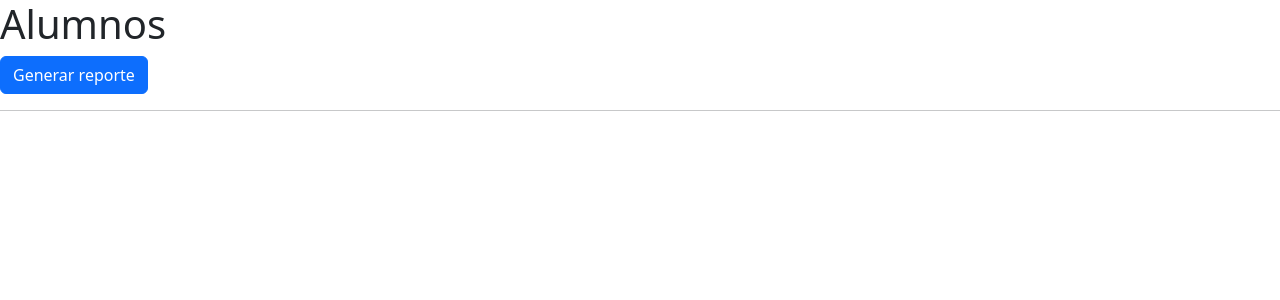
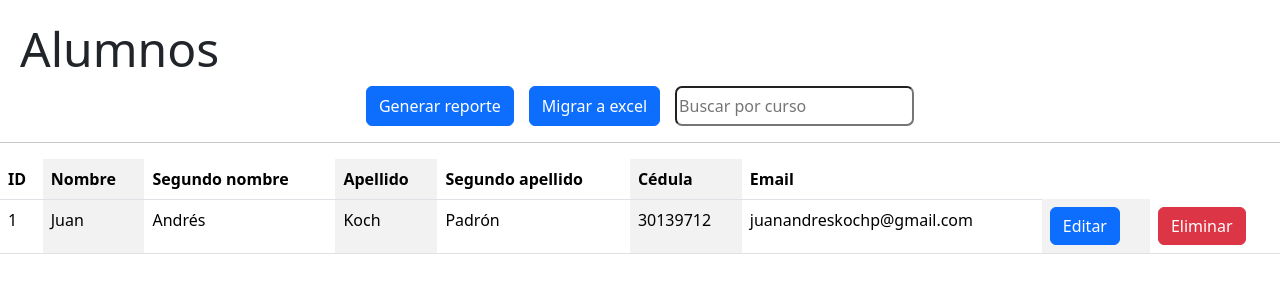
Before and after one commit to KochP1/CadiSoft, a Flask app: page /alumnos/ in a window 1280 px wide. Shown: the top 300 px of the page. Run offline with Flask 3, Linux system fonts and the light colour scheme; some libraries are stand-ins or nearby versions.

Commit message:
Mejorar la vista de alumnos: añadir funcionalidad de búsqueda, actualizar tabla y estilos para una mejor presentación.

```diff
--- a/aplicacion/blueprints/alumnos/templates/alumnos/index.html
+++ b/aplicacion/blueprints/alumnos/templates/alumnos/index.html
@@ -7,12 +7,40 @@
         <h1>Alumnos</h1>
 
         <div class="alumnos-options__container">
-            <button class="btn btn-primary">Generar reporte</button>
+            <button class="btn btn-primary btn-reporte">Generar reporte</button>
+            <button class="btn btn-primary btn-excel">Migrar a excel</button>
+            <form action="" method="post" class="filtrar-alumno__form">
+                <input type="search" placeholder="Buscar por curso" class="filtrar-alumno__input">
+            </form>
         </div>
 
         <hr class="divider">
     </div>
 
-    <div class="responsive-table"></div>
+    <div class="table-responsive">
+        <table class="table table-striped-columns table-alumnos" id="tablaAlumnos">
+            <tr>
+                <th>ID</th>
+                <th>Nombre</th>
+                <th>Segundo nombre</th>
+                <th>Apellido</th>
+                <th>Segundo apellido</th>
+                <th>Cédula</th>
+                <th>Email</th>
+            </tr>
+
+            <tr>
+                <td>1</td>
+                <td>Juan</td>
+                <td>Andrés</td>
+                <td>Koch</td>
+                <td>Padrón</td>
+                <td>30139712</td>
+                <td>juanandreskochp@gmail.com</td>
+                <td><button class="btn btn-primary">Editar</button></td>
+                <td><button class="btn btn-danger">Eliminar</button></td>
+            </tr>
+        </table>
+    </div>
 
 {% endblock %}
--- a/aplicacion/static/css/styles.css
+++ b/aplicacion/static/css/styles.css
@@ -249,6 +249,32 @@ input[type=number] {
 
 /* VISTA DE ALUMNOS */
 
+.alumnos-options__wrapper{
+    display: flex;
+    margin-top: 20px;
+    flex-direction: column;
+    justify-content: center;
+}
+
+.alumnos-options__wrapper h1{
+    font-size: 3rem !important;
+    margin-left: 20px;
+}
+
+.alumnos-options__container{
+    width: 100%;
+    display: flex;
+    justify-content: center;
+    gap: 15px;
+}
+
+/* FILTRAR ALUMNO */
+
+.filtrar-alumno__input{
+    border-radius: 7px;
+    height: 40px;
+}
+
 
 /* transición de desvanecido */
 html {
--- a/aplicacion/templates/base.html
+++ b/aplicacion/templates/base.html
@@ -30,7 +30,6 @@
                 </a>
                 <ul class="dropdown-menu">
                   <li><a class="dropdown-item" href="{{url_for('alumnos.index')}}">Vista de alumnos</a></li>
-                  <li><a class="dropdown-item" href="#">Filtrar por curso</a></li>
                   <li><a class="dropdown-item" href="#">Registro familiar</a></li>
                 </ul>
               </li>
@@ -42,13 +41,12 @@
                 </a>
                 <ul class="dropdown-menu">
                   <li><a class="dropdown-item" href="#">Vista de profesores</a></li>
-                  <li><a class="dropdown-item" href="#">Filtrar por departamento</a></li>
                 </ul>
               </li>
 
               <li class="nav-item">
                 <a class="nav-link" href="#">
-                    <i class="fa-solid fa-person-chalkboard"></i>
+                  <i class="fa-solid fa-building"></i>
                     <span>Departamentos</span>
                 </a>
               </li>
@@ -60,8 +58,7 @@
                 </a>
                 <ul class="dropdown-menu">
                   <li><a class="dropdown-item" href="#">Vista de cursos</a></li>
-                  <li><a class="dropdown-item" href="#">Filtrar por departamento</a></li>
-                  <li><a class="dropdown-item" href="#">Buscar departamento</a></li>
+                  <li><a class="dropdown-item" href="#">Calificaciones</a></li>
                 </ul>
               </li>
 
```
